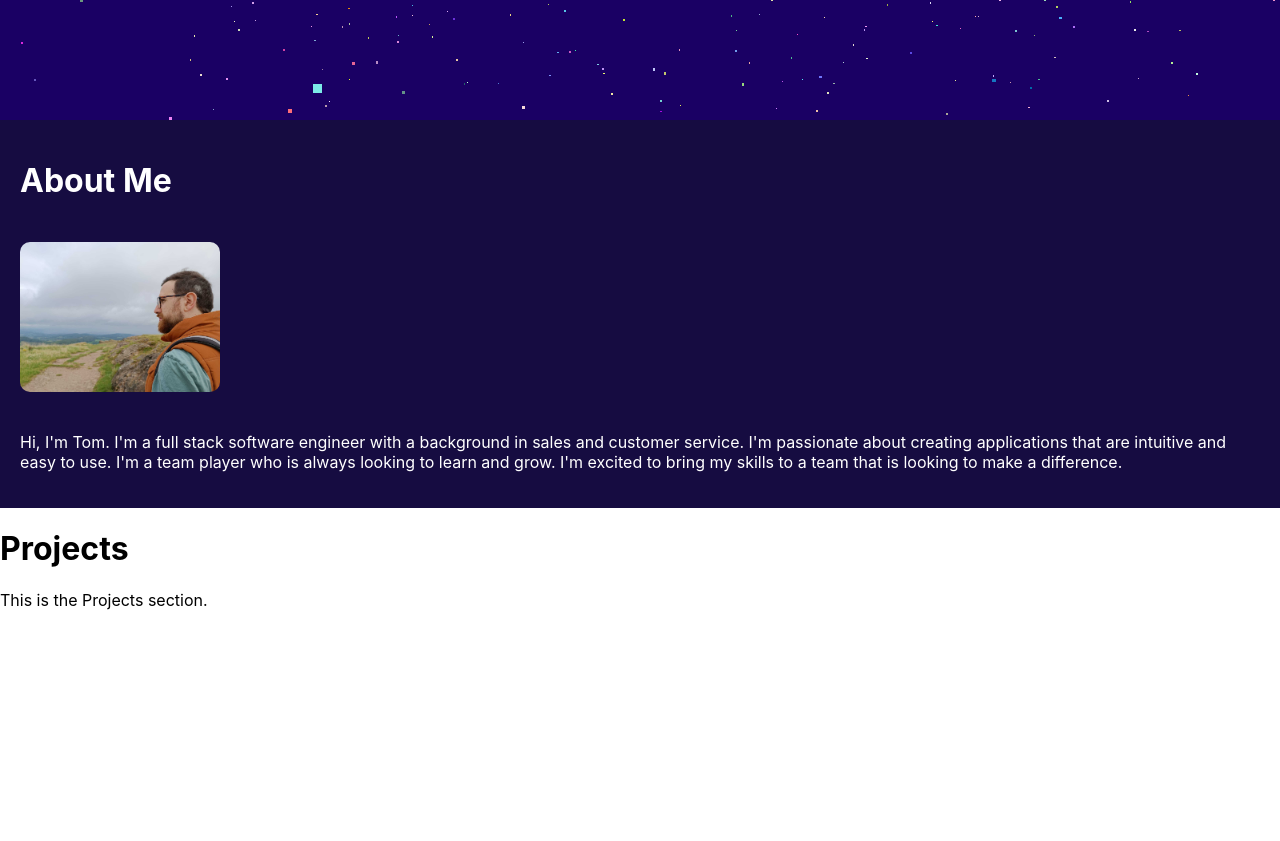
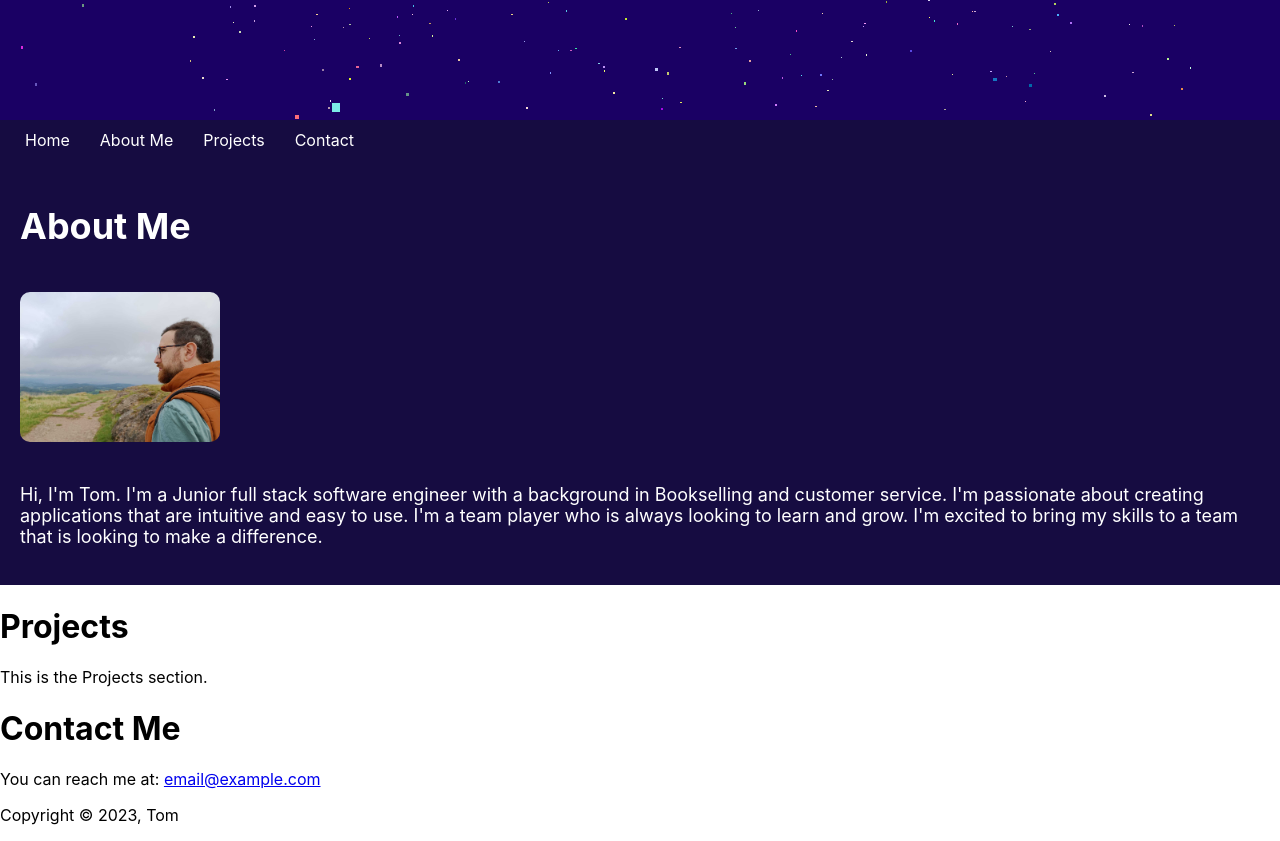
Before and after one commit to Tomuos/My-Portfolio, a React (Create React App) app: page / in a window 1280 px wide. Shown: the part 680-1521 px from the top of the page. Before the commit the page ends 1306 px from the top, so only its background shows below. Built offline with nearby package versions, Linux system fonts and the light colour scheme.

Commit message:
More skeleton building

```diff
--- a/src/App.css
+++ b/src/App.css
@@ -1,6 +1,12 @@
 .App {
-  text-align: center;
+  display: flex;
+  flex-direction: column;
+  align-items: center;
+  justify-content: center;
+  min-height: 100vh;
+  margin: 0 auto;
 }
+
 
 .App-logo {
   height: 40vmin;
--- a/src/App.js
+++ b/src/App.js
@@ -4,33 +4,19 @@ import Footer from './components/Footer';
 import AboutMe from './components/AboutMe';
 import Projects from './components/Projects';
 import Contact from './components/Contact';
-// import Galaxy from './components/Galaxy';
-
-// function App() {
-//   return (
-//     <div className="App">
-//       <Header />
-//       <Galaxy />
-//       <h1>Welcome to My Page</h1> {/* This is your new title */}
-//       <AboutMe />
-//       <Projects />
-//       <Contact />
-//       <Footer />
-//     </div>
-//   );
-// }
-
-// export default App;
+import StickyMenu from './components/StickyMenu'; // Don't forget to import your new StickyMenu component
 
 function App() {
   return (
     <div className="App">
       <Header />
+      <StickyMenu /> {/* Add your new StickyMenu component */}
       <AboutMe />
       <Projects />
+      <Contact />
+      <Footer />
     </div>
   );
 }
 
-
 export default App;
--- a/src/components/AboutMe.css
+++ b/src/components/AboutMe.css
@@ -3,6 +3,8 @@
     background-color: #160c41;
     color: white;
     padding: 20px;
+    margin: auto;
+    font-size: large;
   }
 
   .about-me-container img {
--- a/src/components/AboutMe.js
+++ b/src/components/AboutMe.js
@@ -7,7 +7,7 @@ const AboutMe = () => {
       <h1>About Me</h1>
       {/* Updated image tag */}
       <img src="/images/Tom.jpg" alt="Tom" />
-      <p>Hi, I'm Tom. I'm a full stack software engineer with a background in sales and customer service. I'm passionate about creating applications that are intuitive and easy to use. I'm a team player who is always looking to learn and grow. I'm excited to bring my skills to a team that is looking to make a difference.</p>
+      <p>Hi, I'm Tom. I'm a Junior full stack software engineer with a background in Bookselling and customer service. I'm passionate about creating applications that are intuitive and easy to use. I'm a team player who is always looking to learn and grow. I'm excited to bring my skills to a team that is looking to make a difference.</p>
     </div>
   );
 };
--- a/src/components/Contact.js
+++ b/src/components/Contact.js
@@ -0,0 +1,13 @@
+import React from 'react';
+import './Contact.css';
+
+const Contact = () => {
+  return (
+    <div className="contact-container">
+      <h1>Contact Me</h1>
+      <p>You can reach me at: <a href="mailto:email@example.com">email@example.com</a></p>
+    </div>
+  );
+};
+
+export default Contact;
--- a/src/components/Footer.js
+++ b/src/components/Footer.js
@@ -0,0 +1,12 @@
+import React from 'react';
+import './Footer.css';
+
+const Footer = () => {
+  return (
+    <div className="footer-container">
+      <p>Copyright © 2023, Tom</p>
+    </div>
+  );
+};
+
+export default Footer;
--- a/src/components/Header.js
+++ b/src/components/Header.js
@@ -7,7 +7,7 @@ const Header = () => {
     <header className="header-container">
       <Galaxy />
       <div className="header-text">
-        Hi I'm Tom, Welcome to My Portfolio 👋
+        Hi I'm Tom, Welcome to the my under construction👷‍♂️🚧 portfolio 👋
       </div>
     </header>
   );
--- /dev/null
+++ b/src/components/StickyMenu.css
@@ -0,0 +1,14 @@
+.sticky-menu {
+    position: sticky;
+    top: 0;
+    background-color: #160c41;
+    color: white;
+    padding: 10px;
+    z-index: 100; /* Ensures the menu stays above other elements */
+  }
+
+  .sticky-menu a {
+    margin: 0 15px;
+    text-decoration: none;
+    color: white;
+  }
--- /dev/null
+++ b/src/components/StickyMenu.js
@@ -0,0 +1,15 @@
+import React from 'react';
+import './StickyMenu.css';
+
+const StickyMenu = () => {
+  return (
+    <div className="sticky-menu">
+      <a href="#home">Home</a>
+      <a href="#about-me">About Me</a>
+      <a href="#projects">Projects</a>
+      <a href="#contact">Contact</a>
+    </div>
+  );
+};
+
+export default StickyMenu;
```
